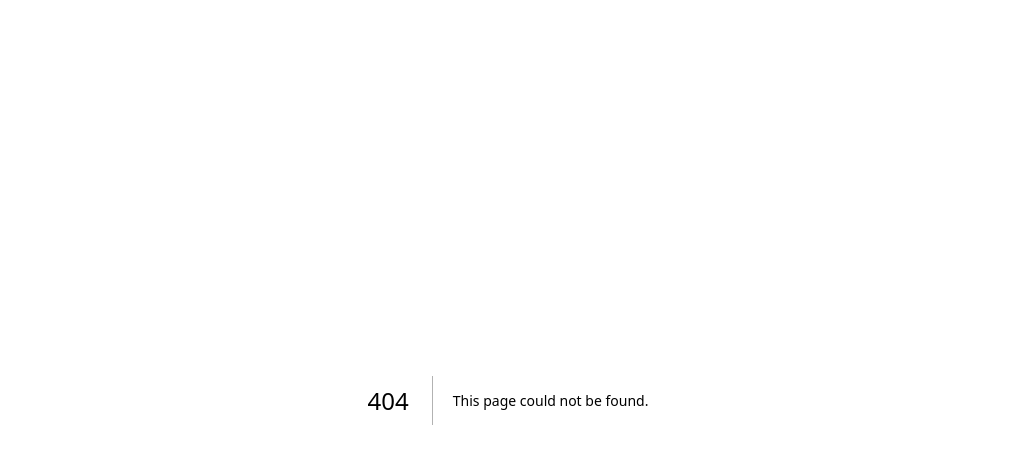
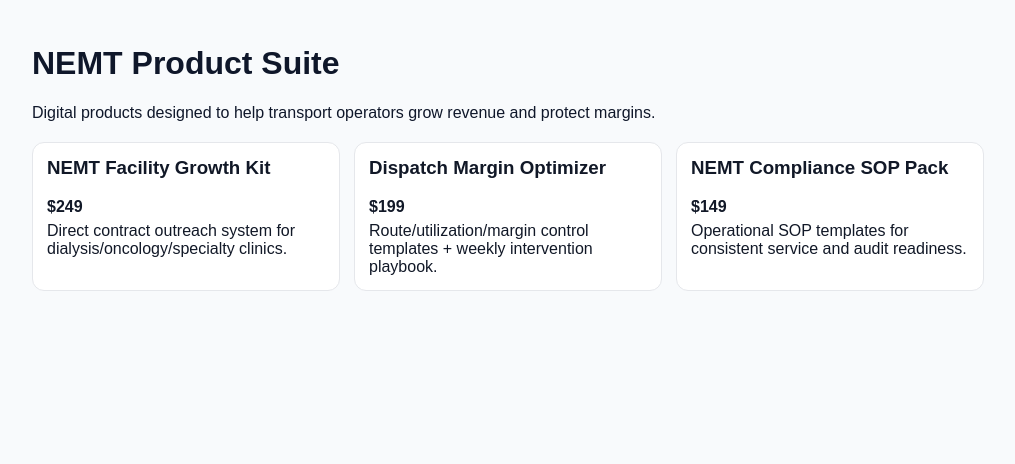
Before and after one commit to Mranderson2026/kerico-builder-starter, a Next.js app: page /nemt-products in a window 1280 px wide. Before the commit this address had no page. Shown: the top 464 px of the page, without its empty margins (132-1147 px from the left). Built offline with nearby package versions, Linux system fonts and the light colour scheme.

Commit message:
Add NEMT product suite pages for multi-product revenue strategy

```diff
--- /dev/null
+++ b/src/app/nemt-products/compliance-sop-pack/page.tsx
@@ -0,0 +1,2 @@
+const link = process.env.NEXT_PUBLIC_NEMT_COMPLIANCE_KIT_CHECKOUT || '#';
+export default function Page(){return <main style={{padding:24,fontFamily:'Arial',maxWidth:860,margin:'0 auto'}}><h1>NEMT Compliance SOP Pack</h1><p>Operational SOP bundle for service quality, documentation, and audit consistency.</p><p><b>$149 one-time</b></p><a href={link} style={{background:'#1d4ed8',color:'#fff',padding:'10px 14px',borderRadius:8,textDecoration:'none'}}>Buy Now</a>{link==='#'&&<p style={{color:'#b45309'}}>Set NEXT_PUBLIC_NEMT_COMPLIANCE_KIT_CHECKOUT</p>}</main>}
--- /dev/null
+++ b/src/app/nemt-products/dispatch-margin-optimizer/page.tsx
@@ -0,0 +1,2 @@
+const link = process.env.NEXT_PUBLIC_NEMT_DISPATCH_KIT_CHECKOUT || '#';
+export default function Page(){return <main style={{padding:24,fontFamily:'Arial',maxWidth:860,margin:'0 auto'}}><h1>Dispatch Margin Optimizer</h1><p>Improve trips/van/day while protecting margin floor with decision templates.</p><p><b>$199 one-time</b></p><a href={link} style={{background:'#1d4ed8',color:'#fff',padding:'10px 14px',borderRadius:8,textDecoration:'none'}}>Buy Now</a>{link==='#'&&<p style={{color:'#b45309'}}>Set NEXT_PUBLIC_NEMT_DISPATCH_KIT_CHECKOUT</p>}</main>}
--- /dev/null
+++ b/src/app/nemt-products/facility-growth-kit/page.tsx
@@ -0,0 +1,2 @@
+const link = process.env.NEXT_PUBLIC_NEMT_FACILITY_KIT_CHECKOUT || '#';
+export default function Page(){return <main style={{padding:24,fontFamily:'Arial',maxWidth:860,margin:'0 auto'}}><h1>NEMT Facility Growth Kit</h1><p>Scripts, pipeline templates, and offer positioning to win direct facility contracts.</p><p><b>$249 one-time</b></p><a href={link} style={{background:'#1d4ed8',color:'#fff',padding:'10px 14px',borderRadius:8,textDecoration:'none'}}>Buy Now</a>{link==='#'&&<p style={{color:'#b45309'}}>Set NEXT_PUBLIC_NEMT_FACILITY_KIT_CHECKOUT</p>}</main>}
--- /dev/null
+++ b/src/app/nemt-products/page.tsx
@@ -0,0 +1,38 @@
+const products = [
+  {
+    slug: 'facility-growth-kit',
+    name: 'NEMT Facility Growth Kit',
+    price: '$249',
+    desc: 'Direct contract outreach system for dialysis/oncology/specialty clinics.'
+  },
+  {
+    slug: 'dispatch-margin-optimizer',
+    name: 'Dispatch Margin Optimizer',
+    price: '$199',
+    desc: 'Route/utilization/margin control templates + weekly intervention playbook.'
+  },
+  {
+    slug: 'compliance-sop-pack',
+    name: 'NEMT Compliance SOP Pack',
+    price: '$149',
+    desc: 'Operational SOP templates for consistent service and audit readiness.'
+  }
+];
+
+export default function NemtProductsPage() {
+  return (
+    <main style={{ padding: 24, fontFamily: 'Arial, sans-serif', maxWidth: 1000, margin: '0 auto' }}>
+      <h1>NEMT Product Suite</h1>
+      <p>Digital products designed to help transport operators grow revenue and protect margins.</p>
+      <div style={{ display: 'grid', gridTemplateColumns: 'repeat(auto-fit,minmax(260px,1fr))', gap: 14, marginTop: 20 }}>
+        {products.map((p) => (
+          <a key={p.slug} href={`/nemt-products/${p.slug}`} style={{ border: '1px solid #e5e7eb', borderRadius: 12, padding: 14, textDecoration: 'none', color: '#111827', background: '#fff' }}>
+            <h3 style={{ marginTop: 0 }}>{p.name}</h3>
+            <p style={{ margin: '6px 0', fontWeight: 700 }}>{p.price}</p>
+            <p style={{ margin: 0 }}>{p.desc}</p>
+          </a>
+        ))}
+      </div>
+    </main>
+  );
+}
--- a/src/app/page.tsx
+++ b/src/app/page.tsx
@@ -34,6 +34,12 @@ export default function HomePage() {
         <a href="/agent-business-kit" style={{ color: '#111827', fontWeight: 700 }}>Open Agent Business OS Kit →</a>
       </section>
 
+      <section style={{ marginTop: 24, padding: 16, border: '1px solid #e5e7eb', borderRadius: 12, background: '#f9fafb' }}>
+        <h3 style={{ marginTop: 0 }}>NEMT Product Suite</h3>
+        <p>Dedicated NEMT digital products for direct-contract growth and margin operations.</p>
+        <a href="/nemt-products" style={{ color: "#111827", fontWeight: 700 }}>Open NEMT Product Suite →</a>
+      </section>
+
       <section style={{ marginTop: 24 }}>
         <h3>Starter Features</h3>
         <ul>
```
